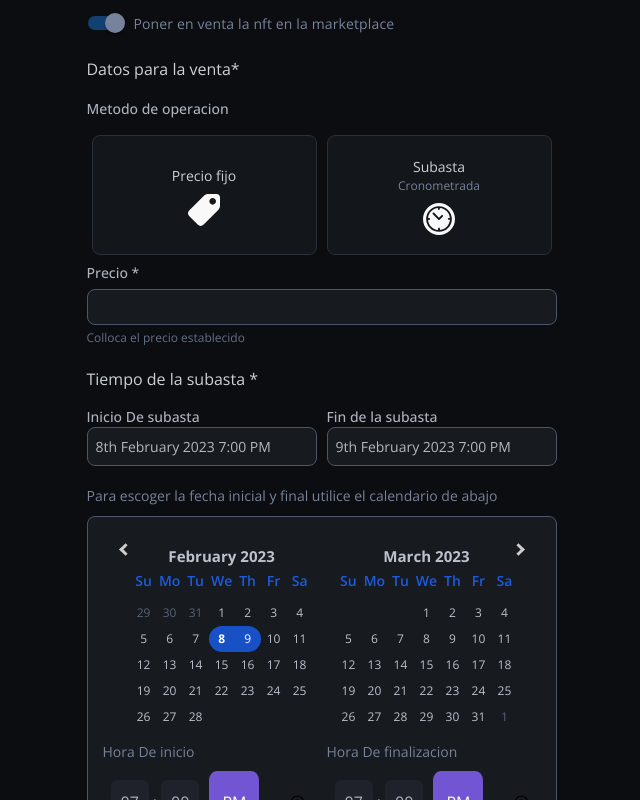
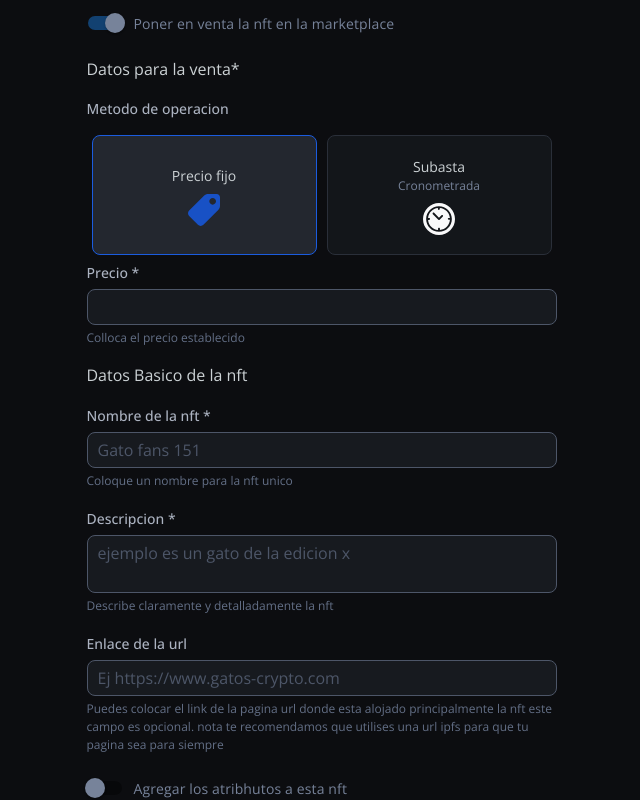
Before and after one commit to angeleesc/wolfy-marketplace-3.0-js, a React (Create React App) app: page /create-new-nft in a window 1280 px wide. Shown: the part 360-1160 px from the top of the page, without its empty margins (131-771 px from the left). Built offline with nearby package versions, Linux system fonts and the light colour scheme.

Commit message:
sale method wach funcionando

```diff
--- a/src/template/pages/Mint/MintNftForm.jsx
+++ b/src/template/pages/Mint/MintNftForm.jsx
@@ -27,11 +27,12 @@ export default function MintNftForm() {
   } = useForm({
     defaultValues: {
       isPutOnMarketplace: true,
+      salesMethod: saleMethod.sales,
     },
   });
 
   const isPutOnMarketPlaceWacht = watch("isPutOnMarketplace");
-  const saleMethodWacth = watch("salesMethod")
+  const saleMethodWacth = watch("salesMethod");
 
   const onSubmit = async (data) => {
     console.log(data);
@@ -73,7 +74,7 @@ export default function MintNftForm() {
           <Controller
             control={control}
             name="salesMethod"
-            render={({ field: { onChange, value } }) => (
+            render={({ field: { onChange, value: lValue } }) => (
               <div className="grid grid-cols-2">
                 <button
                   className="boton-group-box "
@@ -82,7 +83,11 @@ export default function MintNftForm() {
                     onChange(saleMethod.sales);
                   }}
                 >
-                  <div className={`botom-group-body ${saleMethodWacth === saleMethod.sales && "boton-box-active" }`}>
+                  <div
+                    className={`botom-group-body ${
+                      lValue === saleMethod.sales && "boton-box-active"
+                    }`}
+                  >
                     <h4>Precio fijo</h4>
                     <TagBlack />
                   </div>
@@ -94,7 +99,11 @@ export default function MintNftForm() {
                     onChange(saleMethod.auction);
                   }}
                 >
-                  <div className={`botom-group-body ${saleMethodWacth === saleMethod.auction && "boton-box-active" }  `}>
+                  <div
+                    className={`botom-group-body ${
+                      lValue === saleMethod.auction && "boton-box-active"
+                    }  `}
+                  >
                     <h4>Subasta</h4>
                     <span>Cronometrada</span>
                     <ClockBlack />
@@ -105,7 +114,11 @@ export default function MintNftForm() {
           />
 
           <WTextFields
-            textLabel="Precio *"
+            textLabel={
+              saleMethodWacth === saleMethod.auction
+                ? "Puja Minima"
+                : "Precio *"
+            }
             info={"Colloca el precio establecido"}
             register={register("nftPrice")}
             type="number"
@@ -113,9 +126,11 @@ export default function MintNftForm() {
             onWheel={preventScroll}
           />
 
-          <div className="mt-[20px]">
-            <DatePikckerReacDP />
-          </div>
+          {saleMethodWacth === saleMethod.auction && (
+            <div className="mt-[20px]">
+              <DatePikckerReacDP />
+            </div>
+          )}
         </>
       )}
       <h3 className="my-4">Datos Basico de la nft</h3>
@@ -230,9 +245,6 @@ export default function MintNftForm() {
         placeholder="Ej: 5%"
         info="colola el marjen de regalias entre 1 y 50%"
       />
-
-
-
     </form>
   );
 }
```
